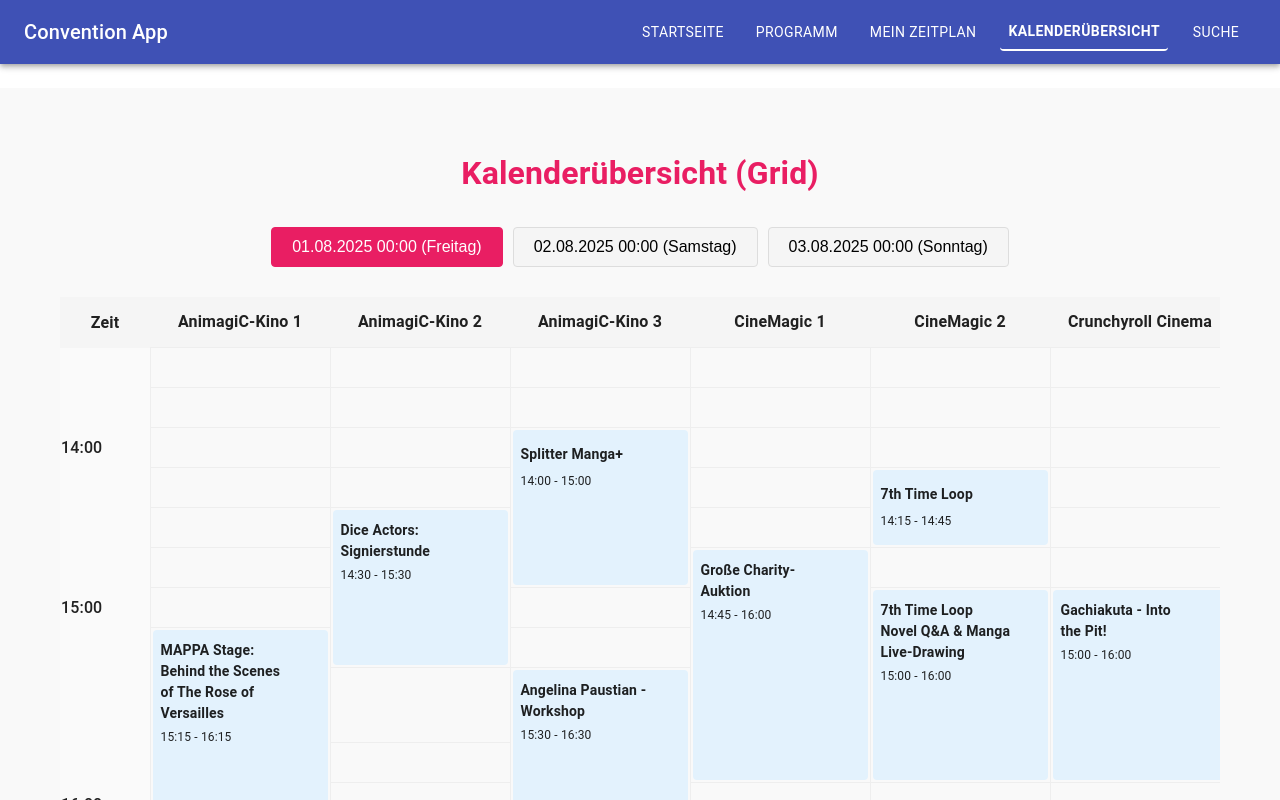
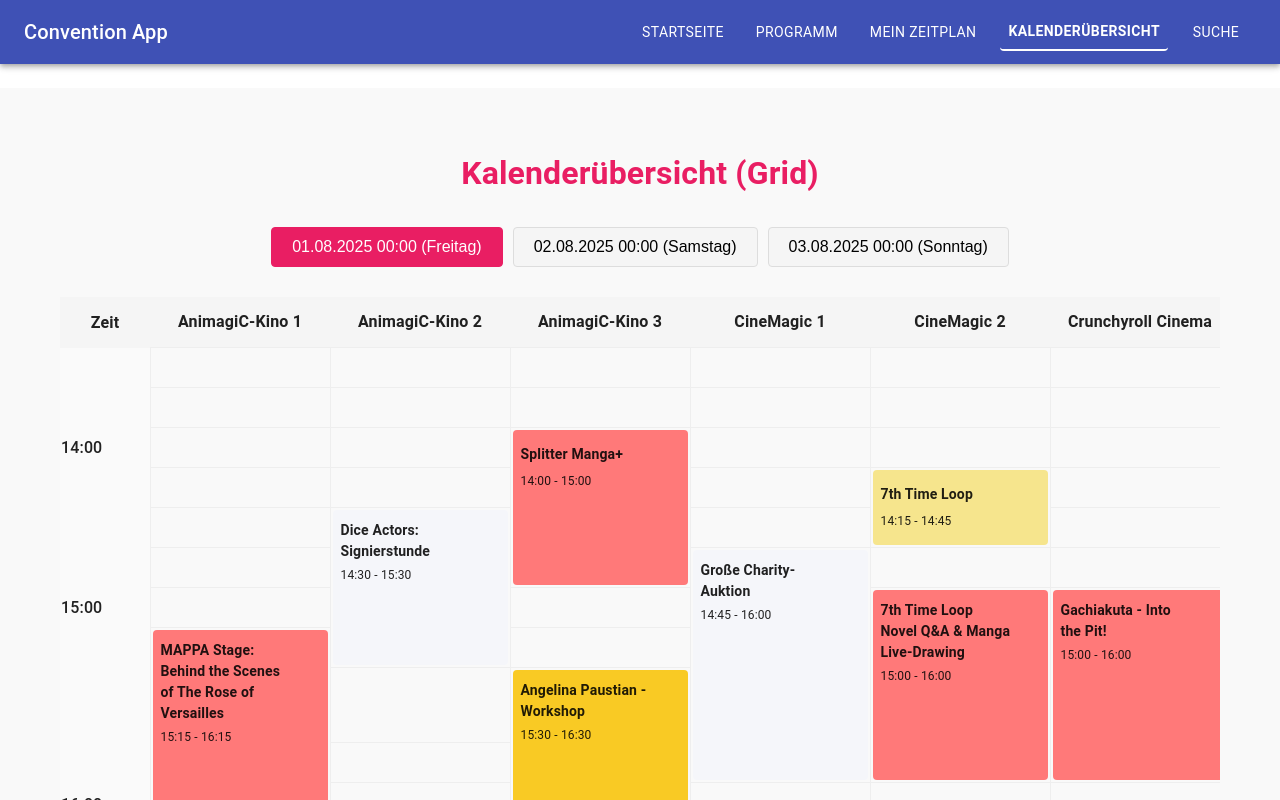
Before and after one commit to infanf/animagic, a React (Create React App) app: page /calendar in a window 1280 px wide. Shown: the top 800 px of the page. Built offline with nearby package versions, Linux system fonts and the light colour scheme; some icons are missing.

Commit message:
feat: integrate category-based color coding in EventCard and ScheduleGrid components

```diff
--- a/src/components/EventCard.tsx
+++ b/src/components/EventCard.tsx
@@ -5,6 +5,7 @@ import { formatDate } from '../utils/dateUtils';
 import LocationOnIcon from '@mui/icons-material/LocationOn';
 import AccessTimeIcon from '@mui/icons-material/AccessTime';
 import PersonIcon from '@mui/icons-material/Person';
+import { getCategoryColor } from '../styles/categoryColors';
 
 interface EventCardProps {
   event: Event;
@@ -20,7 +21,7 @@ const EventCard: React.FC<EventCardProps> = ({
   onRemoveFromSchedule
 }) => {
   return (
-    <Card sx={{ mb: 2, borderLeft: isInSchedule ? '4px solid #4caf50' : 'none' }}>
+    <Card sx={{ mb: 2, borderLeft: isInSchedule ? '4px solid #4caf50' : 'none', background: getCategoryColor(event.category) }}>
       <CardContent>
         <Typography variant="h6" component="div" gutterBottom>
           {event.title}
--- a/src/components/EventList.tsx
+++ b/src/components/EventList.tsx
@@ -4,6 +4,7 @@ import { Event } from '../models/types';
 import EventCard from './EventCard';
 import { scheduleService } from '../services/scheduleService';
 import { groupEventsByDay, sortEventsByStartTime, getDayOfWeek, formatDate } from '../utils/dateUtils';
+import { getCategoryColor } from '../styles/categoryColors';
 
 interface EventListProps {
   events: Event[];
--- a/src/components/ScheduleGrid.tsx
+++ b/src/components/ScheduleGrid.tsx
@@ -7,6 +7,7 @@ import StarIcon from '@mui/icons-material/Star';
 import StarBorderIcon from '@mui/icons-material/StarBorder';
 import IconButton from '@mui/material/IconButton';
 import { scheduleService } from '../services/scheduleService';
+import { getCategoryColor } from '../styles/categoryColors';
 
 interface TimeSlot {
   start: Date;
@@ -259,7 +260,9 @@ const ScheduleGrid: React.FC = () => {
                     const cell = locationEventGrid[loc][rowIdx];
                     if (!cell.renderCell) return null;
                     if (cell.event && cell.rowSpan > 0) {
-                      const isInSchedule = userEventIds.includes(cell.event.id);
+                      const event = cell.event;
+                      const isInSchedule = userEventIds.includes(event.id);
+                      const categoryColor = getCategoryColor(event.category);
                       return (
                         <td
                           key={loc + rowIdx}
@@ -273,15 +276,15 @@ const ScheduleGrid: React.FC = () => {
                             padding: 0,
                           }}
                         >
-                          <div style={{ width: 'calc(100% - 4px)', height: 'calc(100% - 4px)', padding: '10px 8px', margin: '2px', background: isInSchedule ? '#ffe082' : '#e3f2fd', borderRadius: 4, boxSizing: 'border-box', display: 'flex', flexDirection: 'column', gap: 4 }}>
+                          <div style={{ width: 'calc(100% - 4px)', height: 'calc(100% - 4px)', padding: '10px 8px', margin: '2px', background: categoryColor, borderRadius: 4, boxSizing: 'border-box', display: 'flex', flexDirection: 'column', gap: 4 }}>
                             <div style={{ display: 'flex', alignItems: 'center', justifyContent: 'space-between' }}>
-                              <strong>{cell.event.title}</strong>
-                              <IconButton size="small" onClick={() => handleToggleEvent(cell.event?.id ?? '')} aria-label="Zeitplan">
+                              <strong>{event.title}</strong>
+                              <IconButton size="small" onClick={() => handleToggleEvent(event.id)} aria-label="Zeitplan">
                                 {isInSchedule ? <StarIcon color="warning" /> : <StarBorderIcon />}
                               </IconButton>
                             </div>
                             <span style={{ fontSize: 12 }}>
-                              {formatTime(cell.event.startTime)} - {formatTime(cell.event.endTime)}
+                              {formatTime(event.startTime)} - {formatTime(event.endTime)}
                             </span>
                           </div>
                         </td>
--- /dev/null
+++ b/src/styles/categoryColors.ts
@@ -0,0 +1,13 @@
+// Zentrale Farbtabelle für Event-Kategorien (Flat UI Colors)
+export const CATEGORY_COLORS: Record<string, string> = {
+  Anime: '#f6e58d',      // Sun Flower
+  Konzert: '#badc58',    // Green Pastel
+  Workshop: '#f9ca24',   // Orange
+  Panel: '#ff7979',      // Light Red
+  Film: '#7ed6df',       // Light Blue
+  Sonstiges: '#c7ecee',  // Light Purple
+};
+
+export function getCategoryColor(category: string): string {
+  return CATEGORY_COLORS[category] || '#f5f6fa';
+}
```
